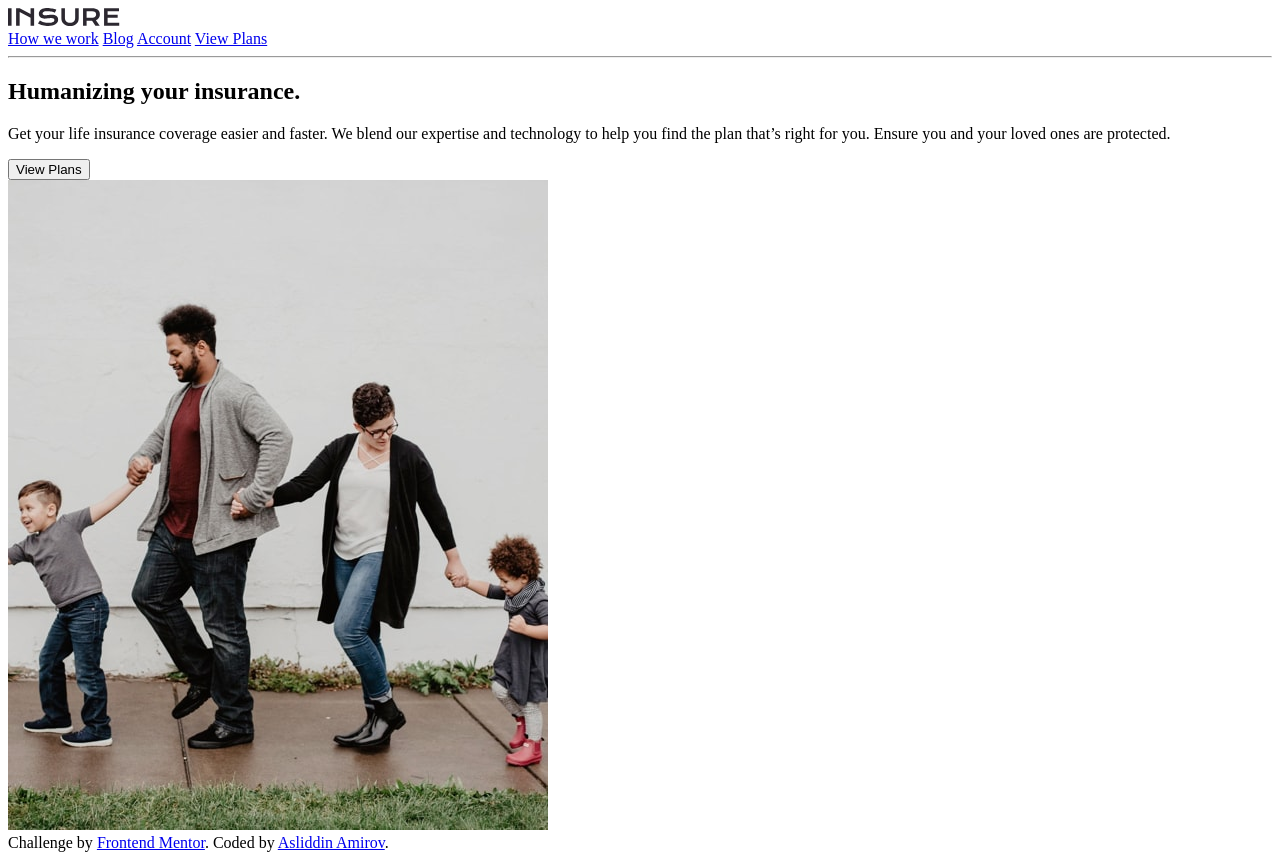
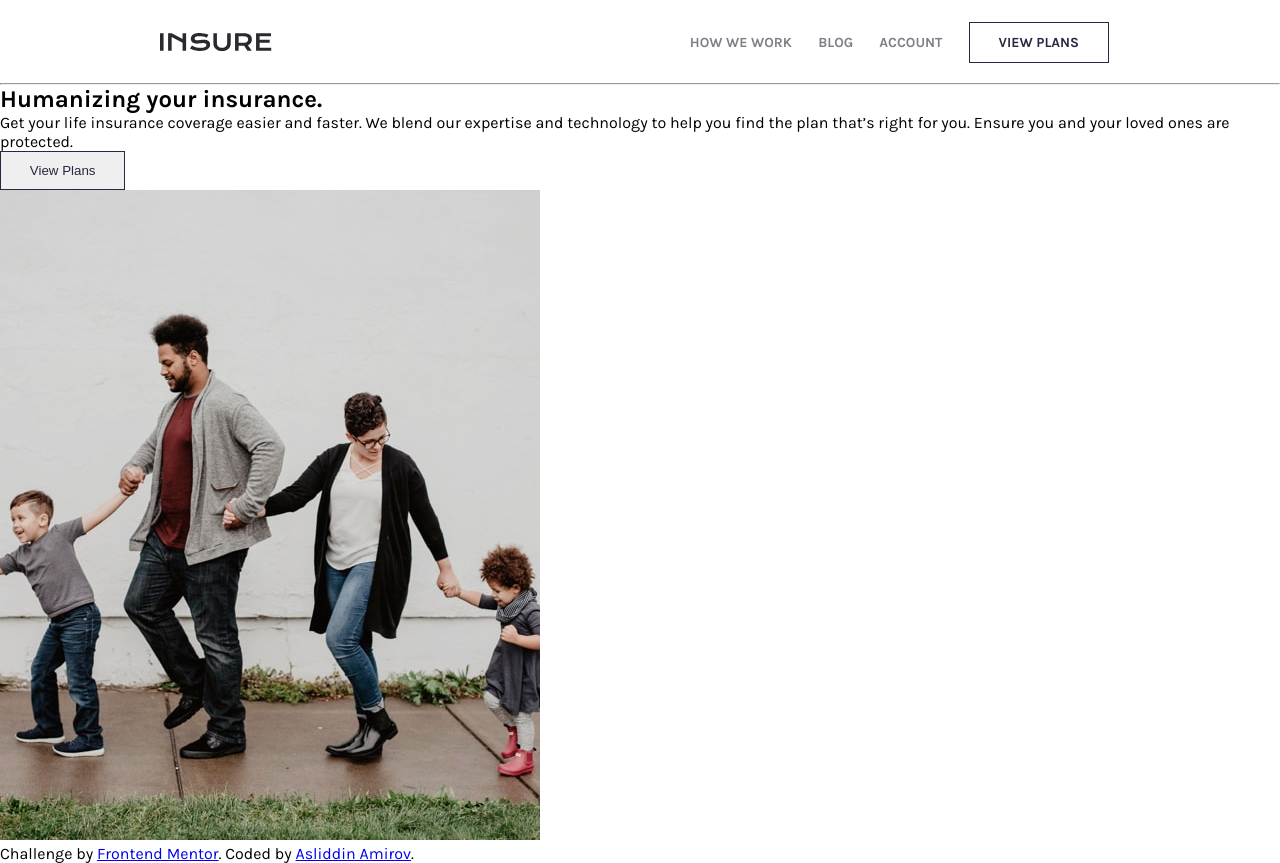
Before and after one commit to asliddinamir/project44-FM, a plain HTML site: page index.html in a window 1280 px wide. Drawn offline with Linux system fonts and the light colour scheme.

Commit message:
done header of css

```diff
--- a/index.html
+++ b/index.html
@@ -5,6 +5,8 @@
   <meta charset="UTF-8">
   <meta name="viewport" content="width=device-width, initial-scale=1.0">
   <link rel="icon" type="image/png" sizes="32x32" href="./images/favicon-32x32.png">
+  <link rel="stylesheet" href="style.css">
+  <link rel="stylesheet" href="https://cdnjs.cloudflare.com/ajax/libs/font-awesome/6.4.2/css/all.min.css">
   <title>Frontend Mentor | Insure landing page</title>
 </head>
 
@@ -25,7 +27,7 @@
         <h1>Humanizing your insurance.</h1>
         <p>Get your life insurance coverage easier and faster. We blend our expertise and technology to help you find
           the plan that’s right for you. Ensure you and your loved ones are protected.</p>
-        <button class="box">View Plans</button>
+        <button id="box">View Plans</button>
       </div>
       <img src="./images/image-intro-desktop.jpg" alt="intro">
     </section>
--- a/style.css
+++ b/style.css
@@ -0,0 +1,68 @@
+@import url('https://fonts.googleapis.com/css2?family=DM+Serif+Display&family=Karla:wght@400;700&display=swap');
+
+:root {
+    --dm: 'DM Serif Display', serif;
+    --karla: 'Karla', sans-serif;
+    --Dark_Violet: hsl(256, 26%, 20%);
+    --Grayish_Blue: hsl(216, 30%, 68%);
+    --Very_Dark_Violet: hsl(270, 9%, 17%);
+    --Dark_Grayish_Violet: hsl(273, 4%, 51%);
+    --Very_Light_Gray: hsl(0, 0%, 98%);
+}
+
+* {
+    margin: 0;
+    padding: 0;
+    box-sizing: border-box;
+    overflow-x: hidden;
+}
+
+body {
+    font-family: var(--karla);
+    min-width: 100vh;
+}
+
+
+.header {
+    display: flex;
+    justify-content: space-between;
+    align-items: center;
+    width: 100%;
+    padding: 1rem 10rem;
+}
+
+.header img {
+    cursor: pointer;
+}
+
+.nav {
+    padding-block: 1rem;
+}
+
+.nav a {
+    margin-inline: .7rem;
+    cursor: pointer;
+    text-decoration: none;
+    text-transform: uppercase;
+    font-size: 14px;
+    font-weight: 600;
+    color: var(--Dark_Grayish_Violet);
+    transition: .3s ease;
+}
+
+.nav a:hover {
+    color: var(--Dark_Violet);
+}
+
+#box {
+    color: var(--Dark_Violet);
+    border: 1px solid var(--Dark_Violet);
+    padding: .7rem 1.8rem;
+    cursor: pointer;
+}
+
+#box:hover {
+    color: var(--Very_Light_Gray);
+    background-color: var(--Dark_Violet);
+    border: 1px solid var(--Dark_Violet);
+}
```
